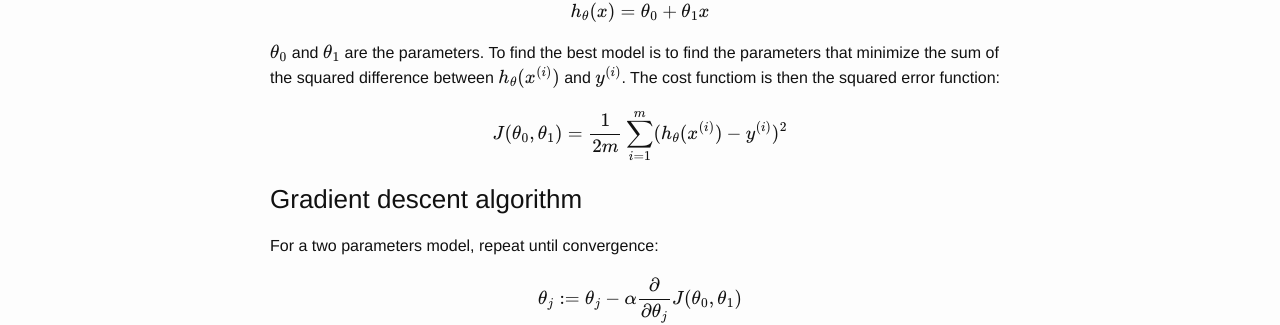
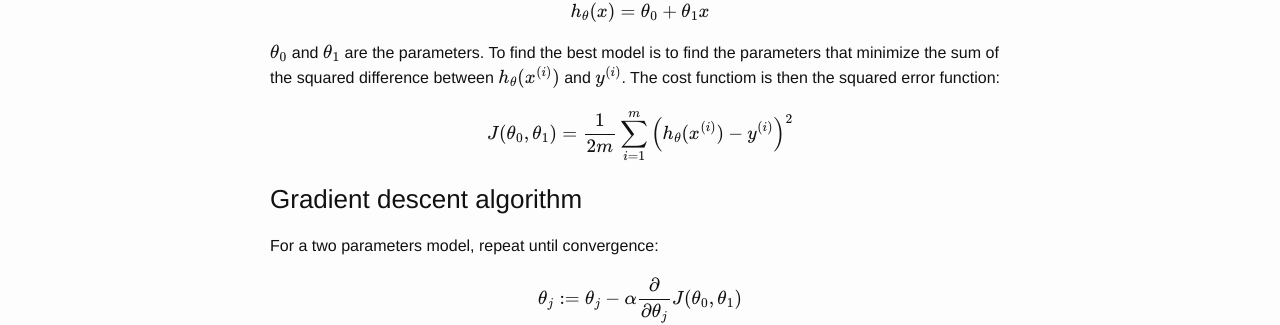
Before and after one commit to seiteta/seiteta.github.io_old, a Jekyll site: the page built from _posts/2014-12-04-machine-learning-notes.md, in a window 1280 px wide. Shown: the part 921-1246 px from the top of the page. Built offline with Jekyll 4.4.1, drawn with Linux system fonts in a browser that asks for light colours; formulas are drawn with MathJax 3.

Commit message:
Update 2014-12-04-machine-learning-notes.md

```diff
--- a/_posts/2014-12-04-machine-learning-notes.md
+++ b/_posts/2014-12-04-machine-learning-notes.md
@@ -35,7 +35,7 @@ $$ h_\theta (x) = \theta_0 + \theta_1 x $$
 
 $$\theta_0$$ and $$\theta_1$$ are the parameters. To find the best model is to find the parameters that minimize the sum of the squared difference between $$h_\theta (x^{(i)})$$ and $$y^{(i)}$$. The cost functiom is then the squared error function:
 
-$$J(\theta_0, \theta_1) = \dfrac{1}{2m} \sum_{i=1}^{m} (h_\theta (x^{(i)}) - y^{(i)})^2$$
+$$J(\theta_0, \theta_1) = \dfrac{1}{2m} \sum_{i=1}^{m} \left(h_\theta (x^{(i)}) - y^{(i)}\right)^2$$
 
 ### Gradient descent algorithm
 
```
